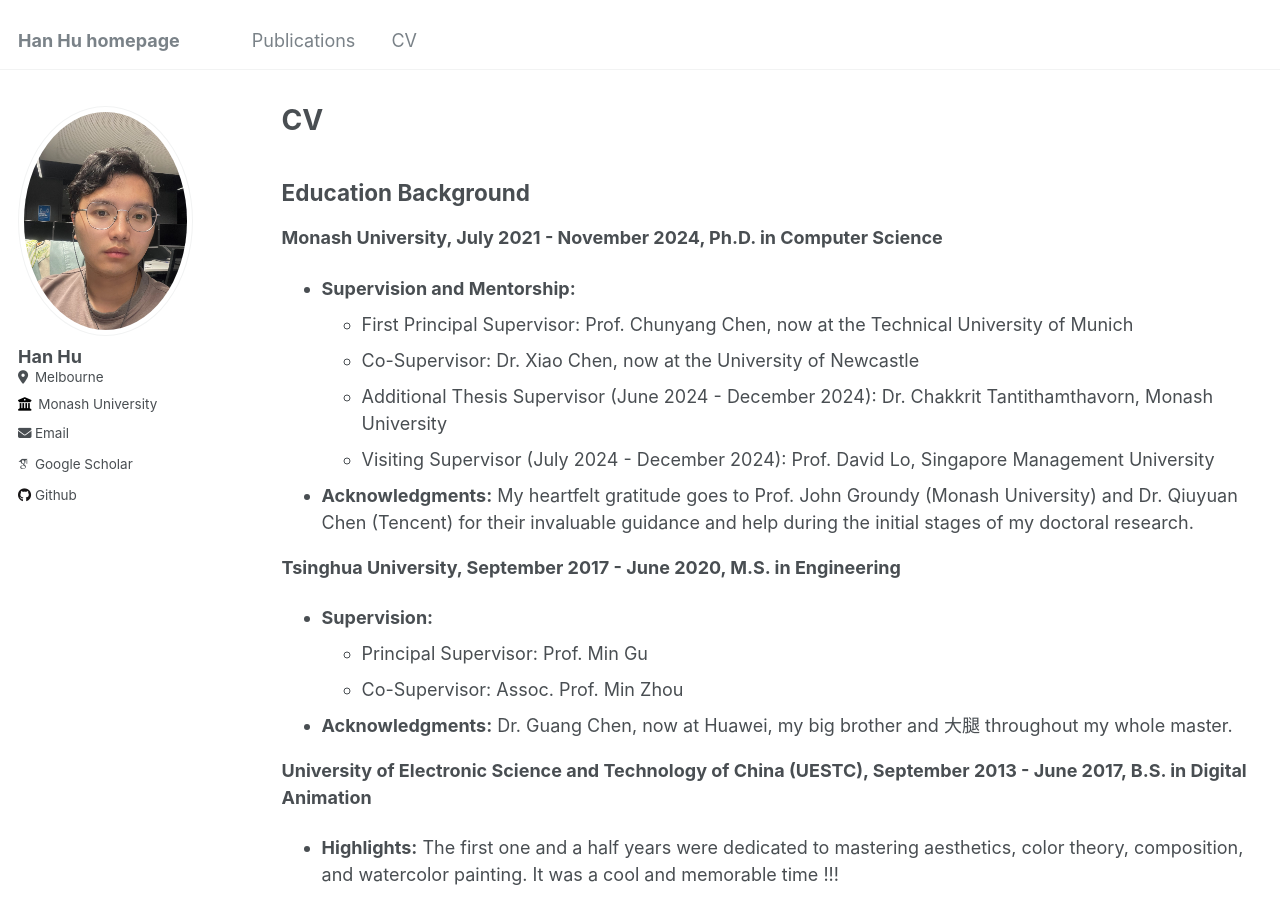
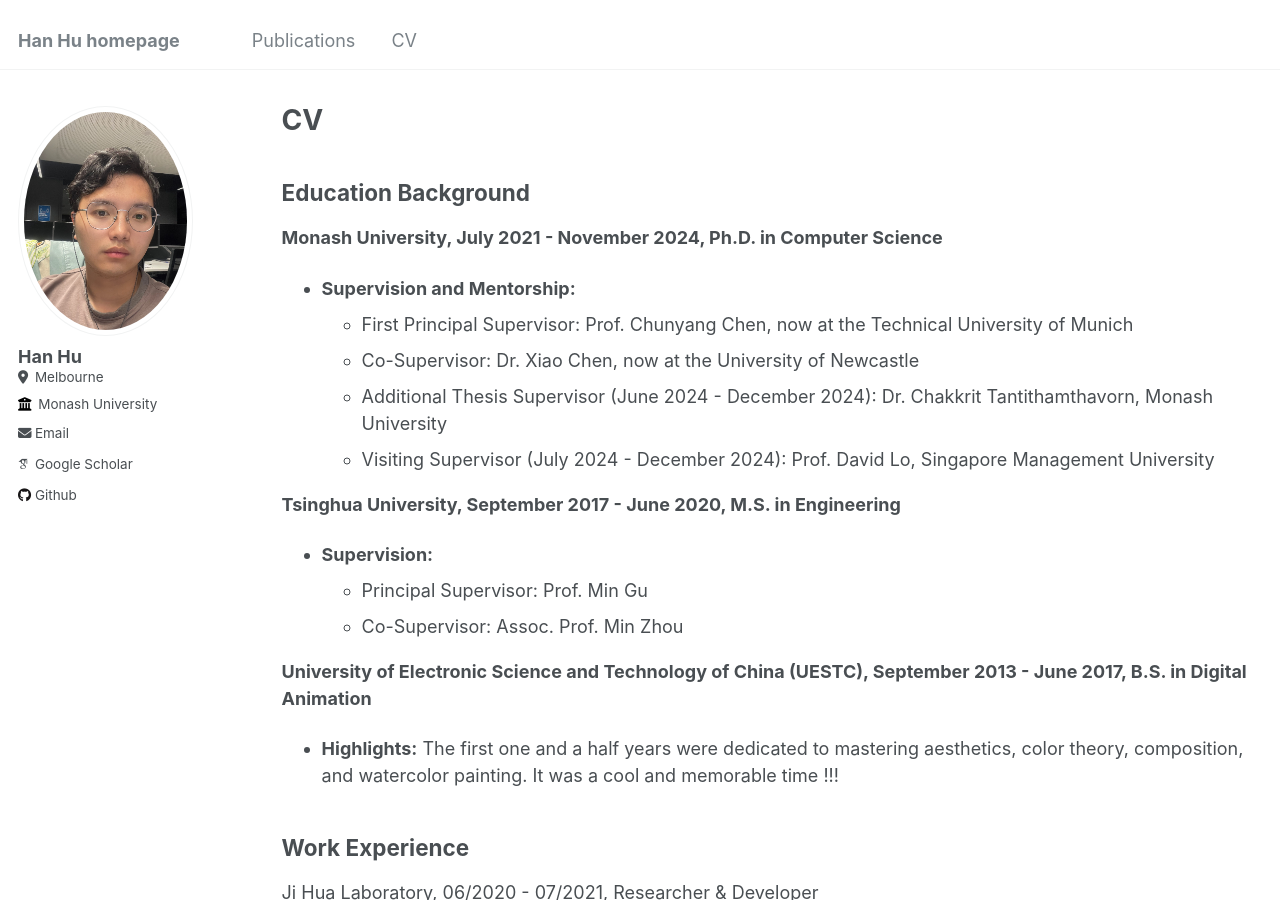
Before and after one commit to huhanGitHub/huhanGitHub.github.io, a Jekyll site: the page built from _pages/cv.md, in a window 1280 px wide and 900 px high. Built offline with Jekyll 4.4.1, drawn with Linux system fonts in a browser that asks for light colours; some web fonts are replaced.

Commit message:
Update cv.md

```diff
--- a/_pages/cv.md
+++ b/_pages/cv.md
@@ -20,13 +20,13 @@ redirect_from:
   - Co-Supervisor: Dr. Xiao Chen, now at the University of Newcastle
   - Additional Thesis Supervisor (June 2024 - December 2024): Dr. Chakkrit Tantithamthavorn, Monash University
   - Visiting Supervisor (July 2024 - December 2024): Prof. David Lo, Singapore Management University
-- **Acknowledgments:** My heartfelt gratitude goes to Prof. John Groundy (Monash University) and Dr. Qiuyuan Chen (Tencent) for their invaluable guidance and help during the initial stages of my doctoral research.
+<!-- - **Acknowledgments:** My heartfelt gratitude goes to Prof. John Groundy (Monash University) and Dr. Qiuyuan Chen (Tencent) for their invaluable guidance and help during the initial stages of my doctoral research. -->
 
 **Tsinghua University, September 2017 - June 2020, M.S. in Engineering**
 - **Supervision:**
   - Principal Supervisor: Prof. Min Gu
   - Co-Supervisor: Assoc. Prof. Min Zhou
-- **Acknowledgments:** Dr. Guang Chen, now at Huawei, my big brother and 大腿 throughout my whole master.
+<!-- - **Acknowledgments:** Dr. Guang Chen, now at Huawei, my big brother and 大腿 throughout my whole master.-->
 
 **University of Electronic Science and Technology of China (UESTC), September 2013 - June 2017, B.S. in Digital Animation**
 - **Highlights:** The first one and a half years were dedicated to mastering aesthetics, color theory, composition, and watercolor painting. It was a cool and memorable time !!!
```
